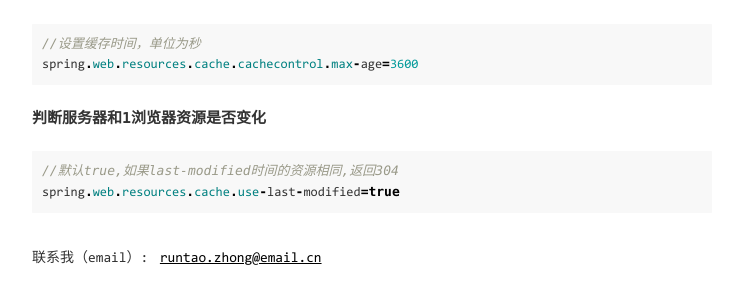
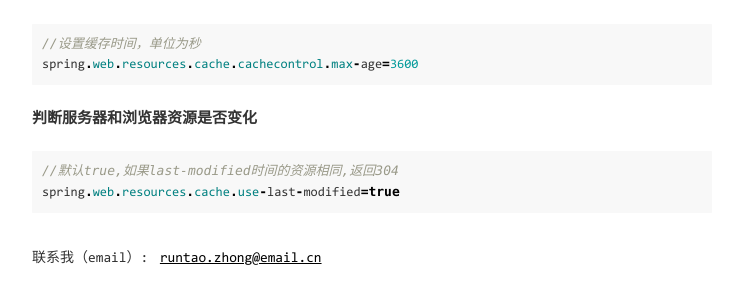
Before and after one commit to zhongruntao/zhongruntao.github.io, a Jekyll site: the page built from _posts/2026-08-14-static-resources-planning-cache.md, in a window 1280 px wide. Shown: the part 397-696 px from the top of the page, without its empty margins (268-1011 px from the left). Built offline with Jekyll 4.4.1, drawn with Linux system fonts in a browser that asks for light colours.

Commit message:
fix(post): 修正静态资源配置文档中的拼写错误
- 修正了标题中的拼写错误 "1浏览器" 为 "浏览器"
- 移除了多余的数字字符保持文档整洁

````diff
--- a/_posts/2026-08-14-static-resources-planning-cache.md
+++ b/_posts/2026-08-14-static-resources-planning-cache.md
@@ -20,7 +20,7 @@ spring.web.resources.add-mappings=true
 spring.web.resources.cache.cachecontrol.max-age=3600
 ```
 
-#### 判断服务器和1浏览器资源是否变化
+#### 判断服务器和浏览器资源是否变化
 
 ```java
 //默认true,如果last-modified时间的资源相同,返回304
````
